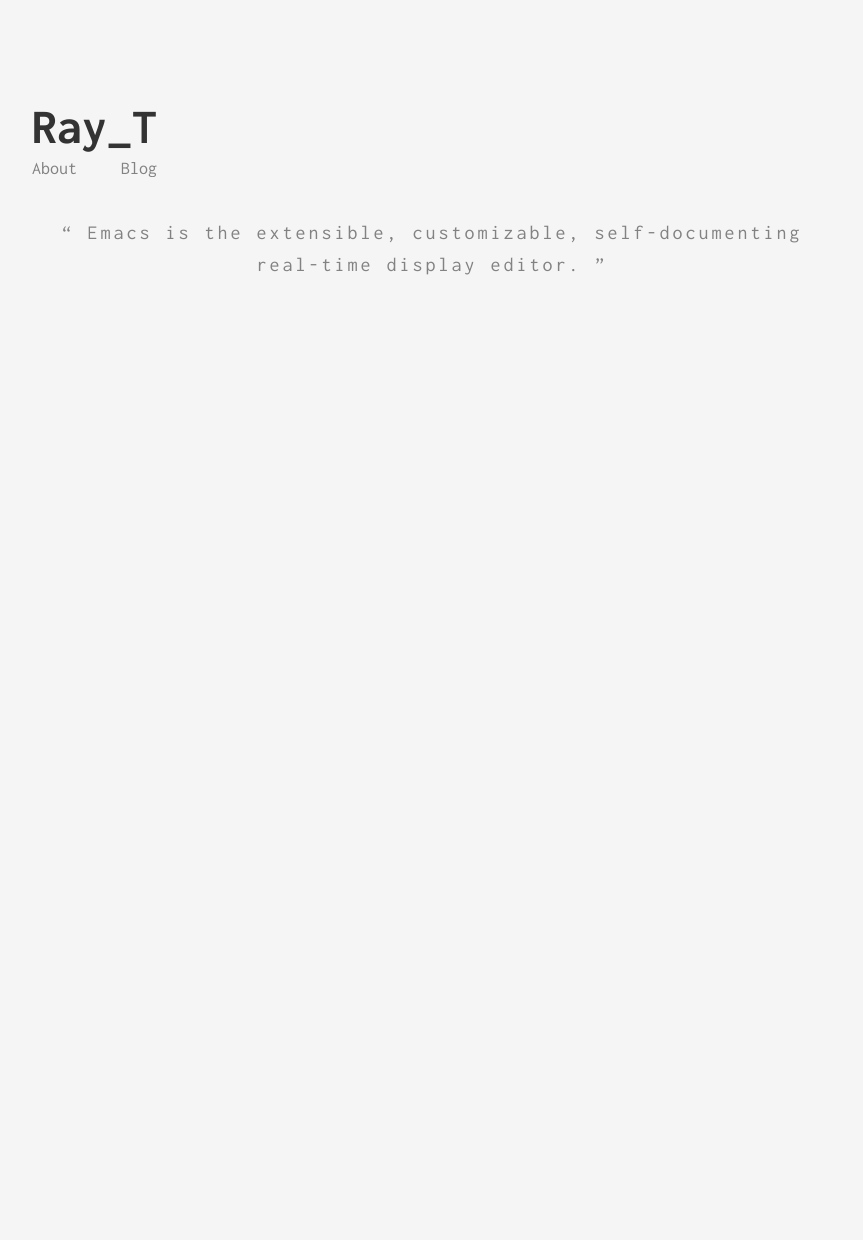
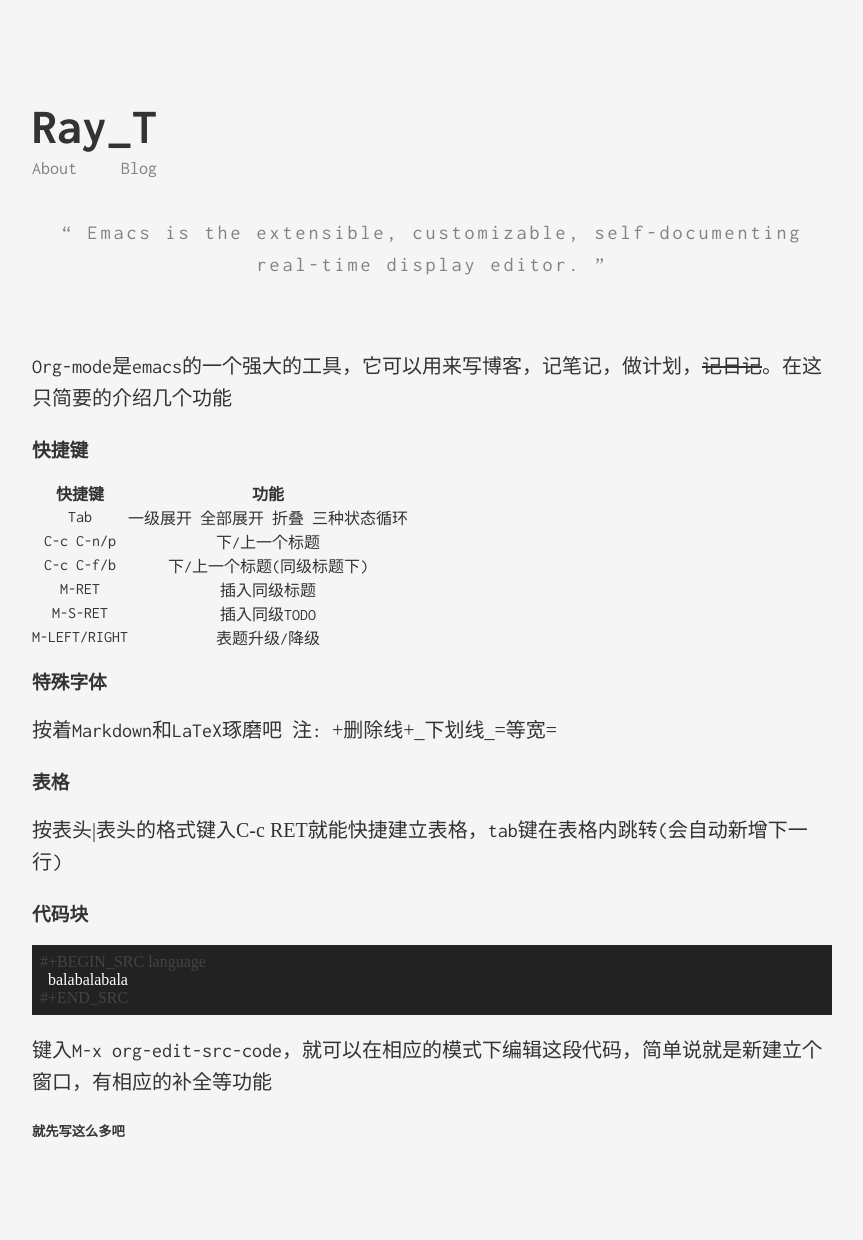
Before and after one commit to TengXuanyu/teng.github.io, a Jekyll site: the page built from _posts/2020-07-03-Emacs_org-mode.markdown, in a window 1280 px wide. Shown: the whole page, without its empty margins (208-1071 px from the left). Built offline with Jekyll 4.4.1, drawn with Linux system fonts in a browser that asks for light colours; before the commit the page ends 900 px from its top, so only the background shows below that.

Commit message:
更新了

````diff
--- a/_posts/2020-04-17-latex.markdown
+++ b/_posts/2020-04-17-latex.markdown
@@ -69,6 +69,7 @@
 x, \quad x>0
 \end{cases}     # 分段函数
 ~~~
+
 ##### 长公式对齐
 $$
 \begin{aligned}
--- a/_posts/2020-07-03-Emacs_org-mode.markdown
+++ b/_posts/2020-07-03-Emacs_org-mode.markdown
@@ -5,4 +5,36 @@
 ---
 
 > Emacs is the extensible, customizable, self-documenting real-time display editor.
->
+
+Org-mode是emacs的一个强大的工具，它可以用来写博客，记笔记，做计划，~~记日记~~。在这只简要的介绍几个功能
+
+### 快捷键
+
+|    快捷键     |               功能                 |
+| :----------: | :-------------------------------: |
+|     Tab      |  一级展开 全部展开 折叠 三种状态循环    |
+|  C-c C-n/p   |            下/上一个标题            |
+|  C-c C-f/b   |      下/上一个标题(同级标题下)        |
+|    M-RET     |            插入同级标题             |
+|   M-S-RET    |            插入同级TODO            |
+| M-LEFT/RIGHT |            表题升级/降级            |
+
+### 特殊字体
+
+按着Markdown和LaTeX琢磨吧
+注:  `+删除线+``_下划线_``=等宽=`
+
+### 表格
+
+按`表头|表头`的格式键入`C-c RET`就能快捷建立表格，tab键在表格内跳转(会自动新增下一行)
+
+### 代码块
+
+```
+#+BEGIN_SRC language
+  balabalabala
+#+END_SRC
+```
+键入M-x org-edit-src-code，就可以在相应的模式下编辑这段代码，简单说就是新建立个窗口，有相应的补全等功能
+
+##### 就先写这么多吧
````
Also changed, not shown: _posts/2020-04-18-量子世界.markdown (+6 -1 lines).
